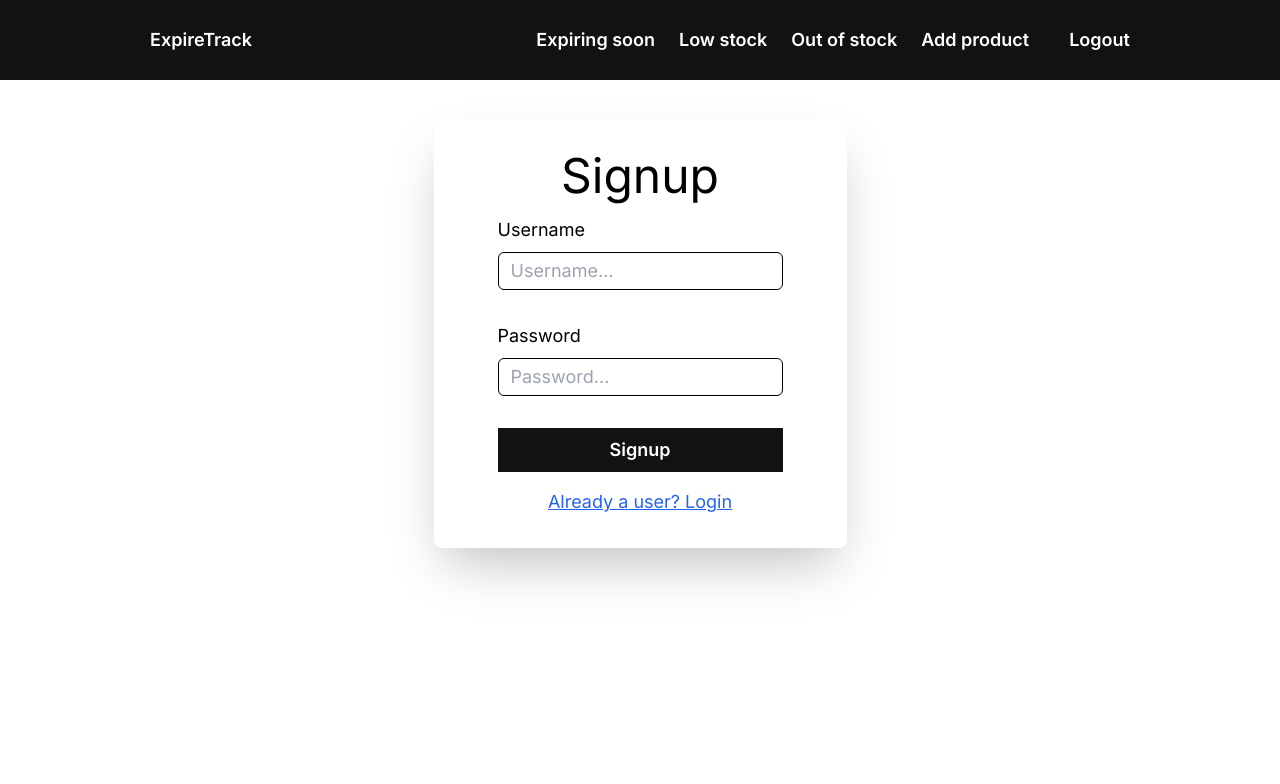
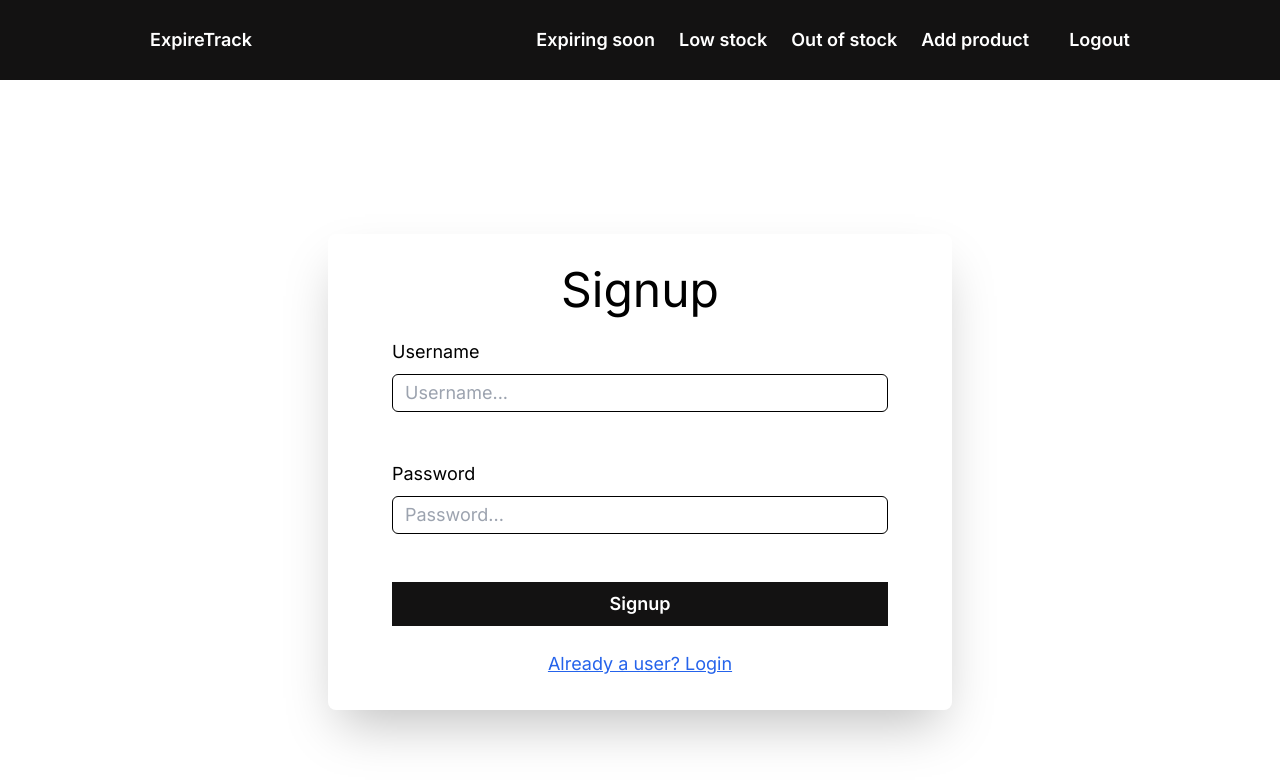
Before and after one commit to syed-shaida-hussain/expiry-reminder-app, a Next.js app: page /signup in a window 1280 px wide. Shown: the top 784 px of the page. Built offline with nearby package versions, Linux system fonts and the light colour scheme; what cookies-next would draw is missing.

Commit message:
Style : added responsiveness to login and signup forms

```diff
--- a/src/app/add-product/page.jsx
+++ b/src/app/add-product/page.jsx
@@ -2,10 +2,10 @@
 
 const AddProductPage = ({ isEditForm }) => {
 	return (
-		<div className="flex items-center justify-center h-fit w-full p-4 ">
+		<div className="flex items-center justify-center h-[90vh] w-full p-4 my-8">
 			<form
 				name="add-product-form"
-				className="flex flex-col gap-6 sm:gap-4 w-[100%] sm:w-fit shadow-2xl px-8 py-4 sm:px-16 sm:py-8 rounded-lg"
+				className="flex flex-col gap-6  w-[100%] h-fit sm:w-[80%] lg:w-[70%] xl:w-[50%] 2xl:w-fit shadow-2xl px-8 py-4 sm:px-16 sm:py-8 2xl:p-20 2xl:text-2xl  rounded-lg"
 			>
 				<h1 className="text-center font-semibold text-lg md:text-2xl">
 					{isEditForm ? 'Edit Product' : 'Add Product'}
--- a/src/app/login/page.jsx
+++ b/src/app/login/page.jsx
@@ -45,10 +45,10 @@ const LoginPage = () => {
 		setUser({ ...user, [name]: value });
 	};
 	return (
-		<div className="flex items-center justify-center h-fit w-full p-4">
+		<div className="flex items-center justify-center h-[90vh] w-full p-4 my-8">
 			<form
 				name="login-form"
-				className="flex flex-col gap-6 sm:gap-4 w-[100%] sm:w-fit shadow-2xl px-8 py-4 sm:px-16 sm:py-8 rounded-lg"
+				className="flex flex-col gap-6  w-[90%] h-fit sm:w-[80%] md:w-[70%] lg:w-[60%] xl:w-[50%] 2xl:w-fit shadow-2xl px-8 py-4 sm:px-16 sm:py-8 2xl:p-20 2xl:text-2xl  rounded-lg"
 				onSubmit={handleLoginSubmit}
 				method="POST"
 			>
--- a/src/app/signup/page.jsx
+++ b/src/app/signup/page.jsx
@@ -37,10 +37,10 @@ const SignupPage = () => {
 	};
 
 	return (
-		<div className="flex items-center justify-center h-fit w-full p-4">
+		<div className="flex items-center justify-center h-[90vh] w-full p-4 my-8 ">
 			<form
 				name="signup-form"
-				className="flex flex-col gap-6 sm:gap-4 w-[100%] sm:w-fit shadow-2xl px-8 py-4 sm:px-16 sm:py-8 rounded-lg"
+				className="flex flex-col gap-6  w-[90%] h-fit sm:w-[80%] md:w-[70%] lg:w-[60%] xl:w-[50%] 2xl:w-fit shadow-2xl px-8 py-4 sm:px-16 sm:py-8 2xl:p-20 2xl:text-2xl  rounded-lg"
 				onSubmit={handleSignupSubmit}
 				method="POST"
 			>
```
